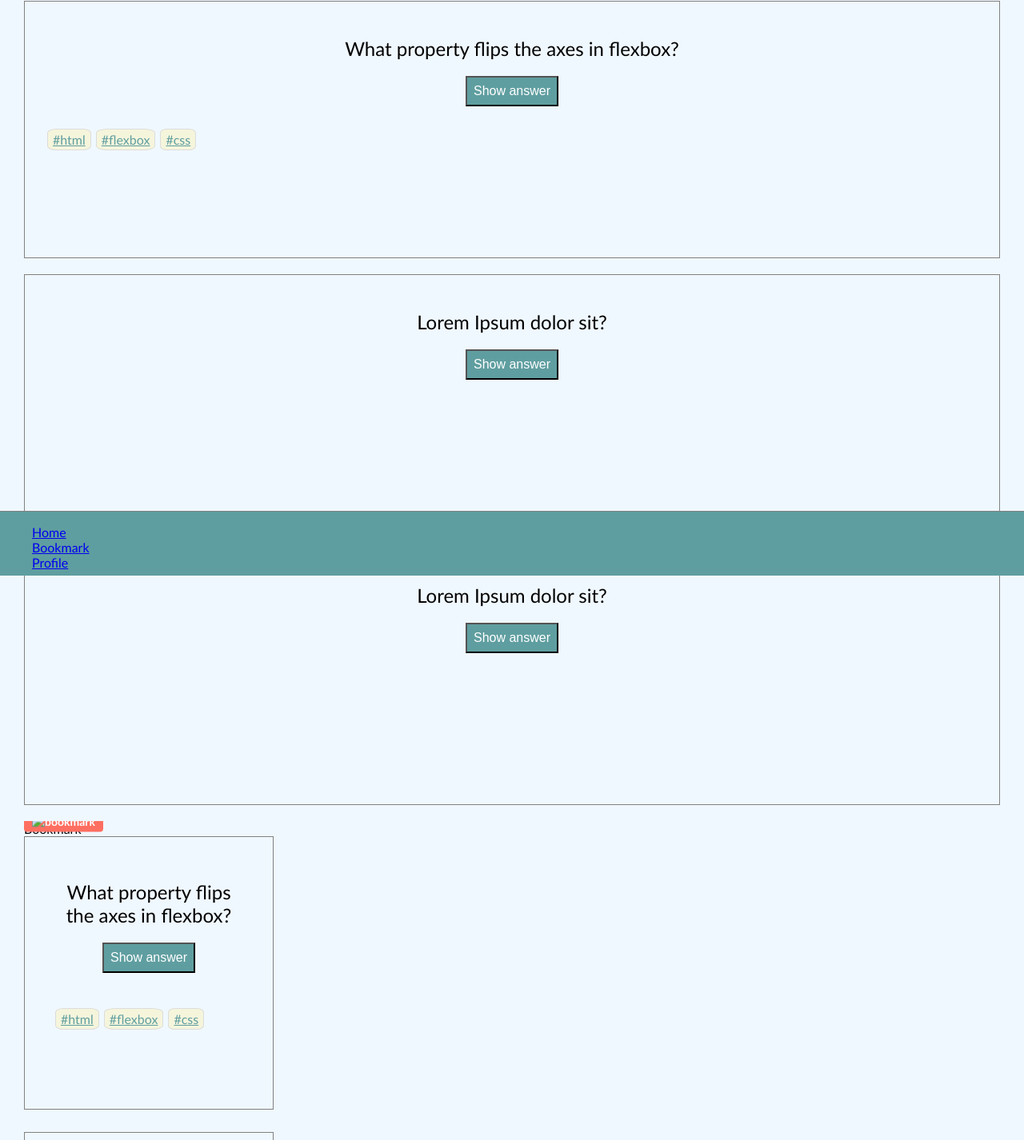
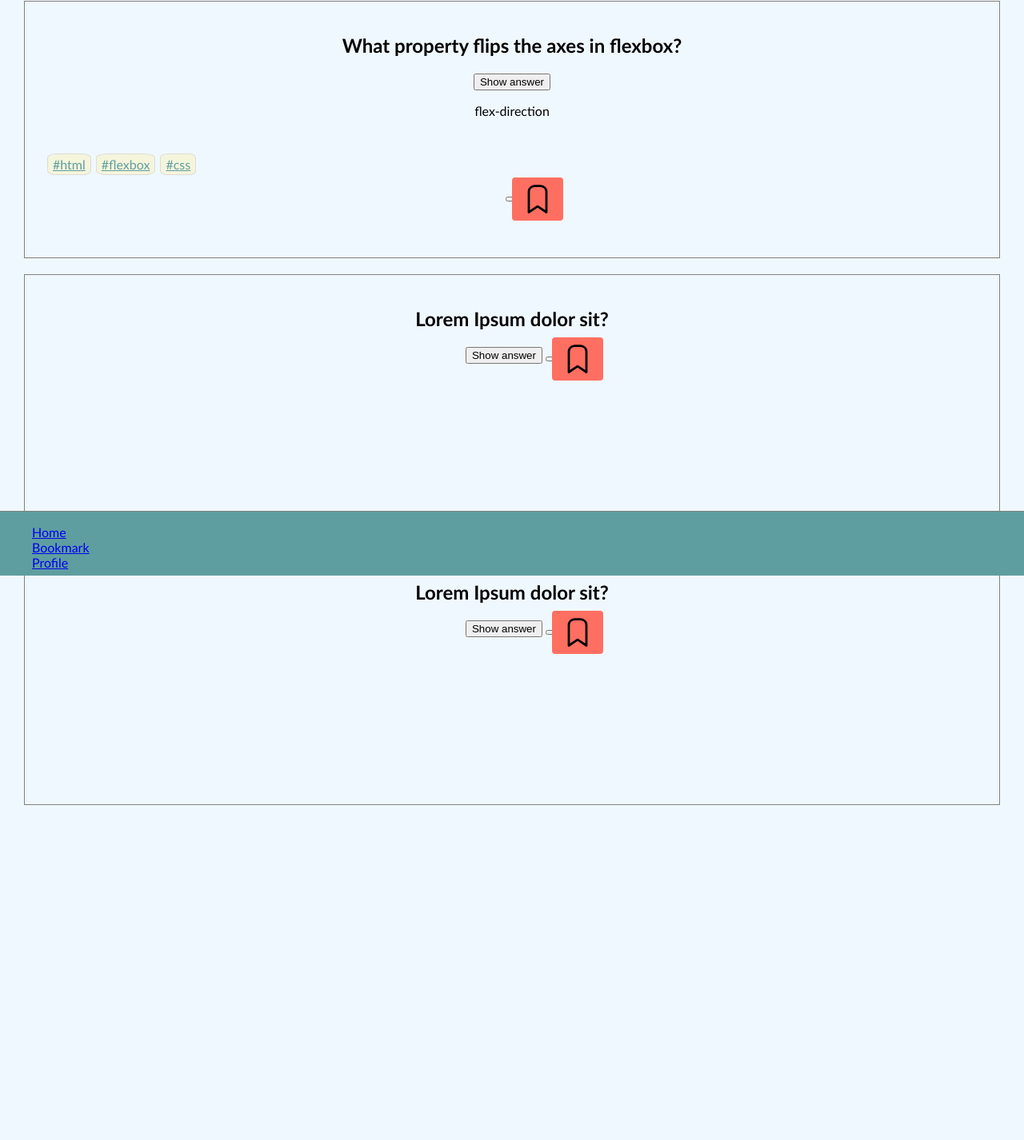
Before and after one commit to Jennifer-Hinrichsen/quiz-app, a plain HTML site: page index.html in a window 1280 px wide. Shown: the part 80-1506 px from the top of the page at 80% size. After the commit the page ends 1087 px from the top, so only its background shows below. Drawn offline with Linux system fonts and the light colour scheme.

Commit message:
added complete reworked html

```diff
--- a/index.html
+++ b/index.html
@@ -7,71 +7,52 @@
     <title>Quiz App</title>
   </head>
   <body>
-    <header>
+    <header class="title">
       <h1 aria-label="Quiz App">Quiz App</h1>
     </header>
-  <main>
-    <section class="container-padding">
+    <main class="container-padding">
       <ul class="cards-list">
         <li>
           <article class="card">
-        <p class="content">What property flips the axes in flexbox?</p>
-        <button class="button-answer">Show answer</button>
+            <h2 class="content">What property flips the axes in flexbox?</h2>
+            <button class="card-answer">Show answer</button>
+            <p>flex-direction</p>
             <ul class="tags">
-          <li><a  class="hashtag-frontend" href="#test">#html</a></li>
+              <li><a class="hashtag-frontend" href="#test">#html</a></li>
               <li><a class="hashtag-frontend" href="#test">#flexbox</a></li>
               <li><a class="hashtag-frontend" href="#test">#css</a></li>
             </ul>
+            <button class="bookmark-button" aria-label="Bookmark">
+              <img src="assets/bookmark.svg" alt="Bookmark" class="bookmark" />
+            </button>
           </article>
         </li>
         <li>
           <article class="card">
-        <p class="content">Lorem Ipsum dolor sit?</p>
-        <button class="button-answer">Show answer</button>
+            <h2 class="content">Lorem Ipsum dolor sit?</h2>
+            <button class="card-answer">Show answer</button>
+            <button class="bookmark-button" aria-label="Bookmark">
+              <img src="assets/bookmark.svg" alt="Bookmark" class="bookmark" />
+            </button>
           </article>
         </li>
         <li>
           <article class="card">
-        <p class="content">Lorem Ipsum dolor sit?</p>
-        <button class="button-answer">Show answer</button>
+            <h2 class="content">Lorem Ipsum dolor sit?</h2>
+            <button class="card-answer">Show answer</button>
+            <button class="bookmark-button" aria-label="Bookmark">
+              <img src="assets/bookmark.svg" alt="Bookmark" class="bookmark" />
+            </button>
           </article>
         </li>
       </ul>
-
-
-
-
-      <li class="box">
-      <img src="ssets/bookmark-white.svg" alt="bookmark" class="bookmark">Bookmark</img>
-    <article class="container-question">
-      <p class="content">What property flips the axes in flexbox?</p>
-      <button class="button-answer">Show answer
-        </button>
-        <ul class="tags">
-          <li><a  class="hashtag-frontend" href="#test">#html</a></li>
-          <li><a class="hashtag-frontend" href="#test">#flexbox</a></li>
-          <li><a class="hashtag-frontend" href="#test">#css</a></li>
-        </ul>
-      </article>
-    </article>
-  </li>
-    <li class="box">
-    <img src="assets/bookmark-white.svg" alt="Bookmark" class="bookmark"></img>
-  </li>
-    <article class="container-question">
-      <p class="content">Lorem Ipsum dolor sit?</p>
-      <button class="button-answer">Show answer
-      </button>
-    </article>
-  </ul>
-    </section>
     </main>
     <footer>
       <nav class="navbar" aria-label="Navigation">
         <ul class="navbar-ul">
           <li><a href="#home">Home</a></li>
           <li><a href="#bookmark">Bookmark</a></li>
-        <li><a href="#profile">Profile</a></li>
+          <li><a href="./profile.html">Profile</a></li>
         </ul>
       </nav>
     </footer>
```
Lines whose indentation alone changed are shown as unchanged.
